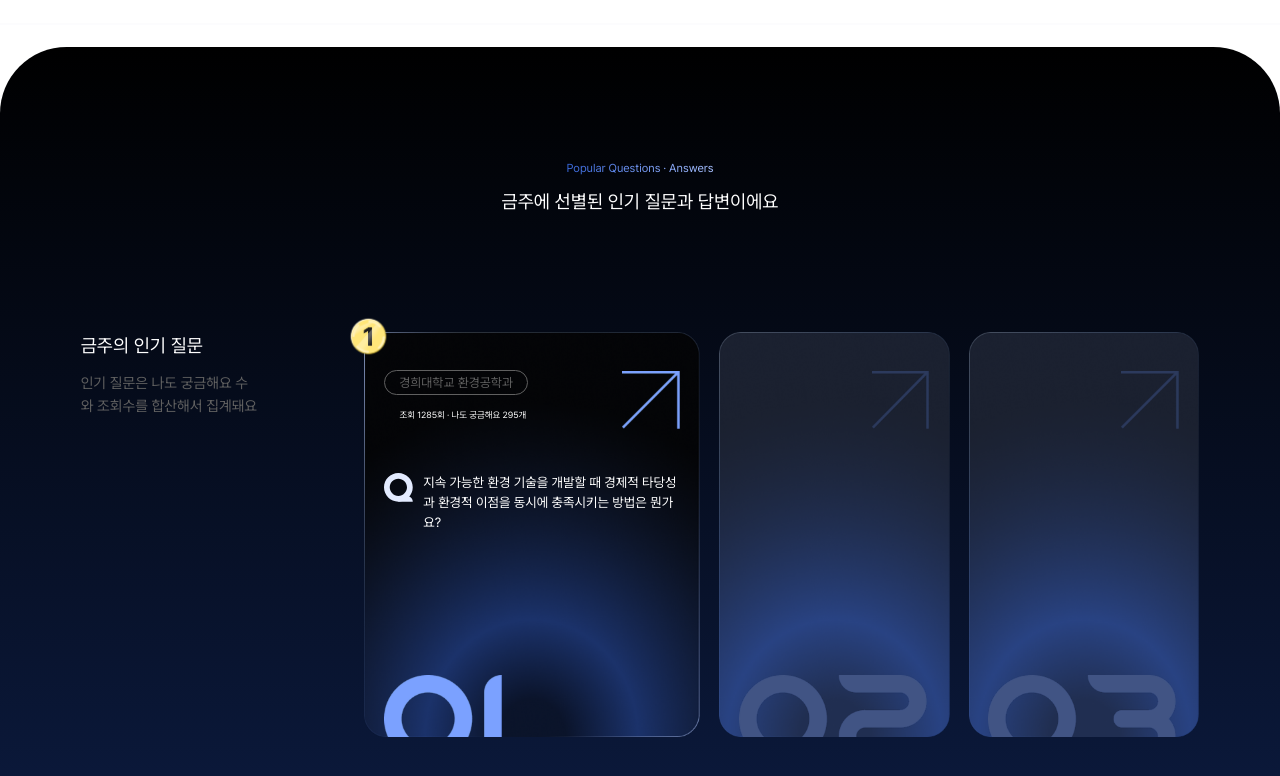
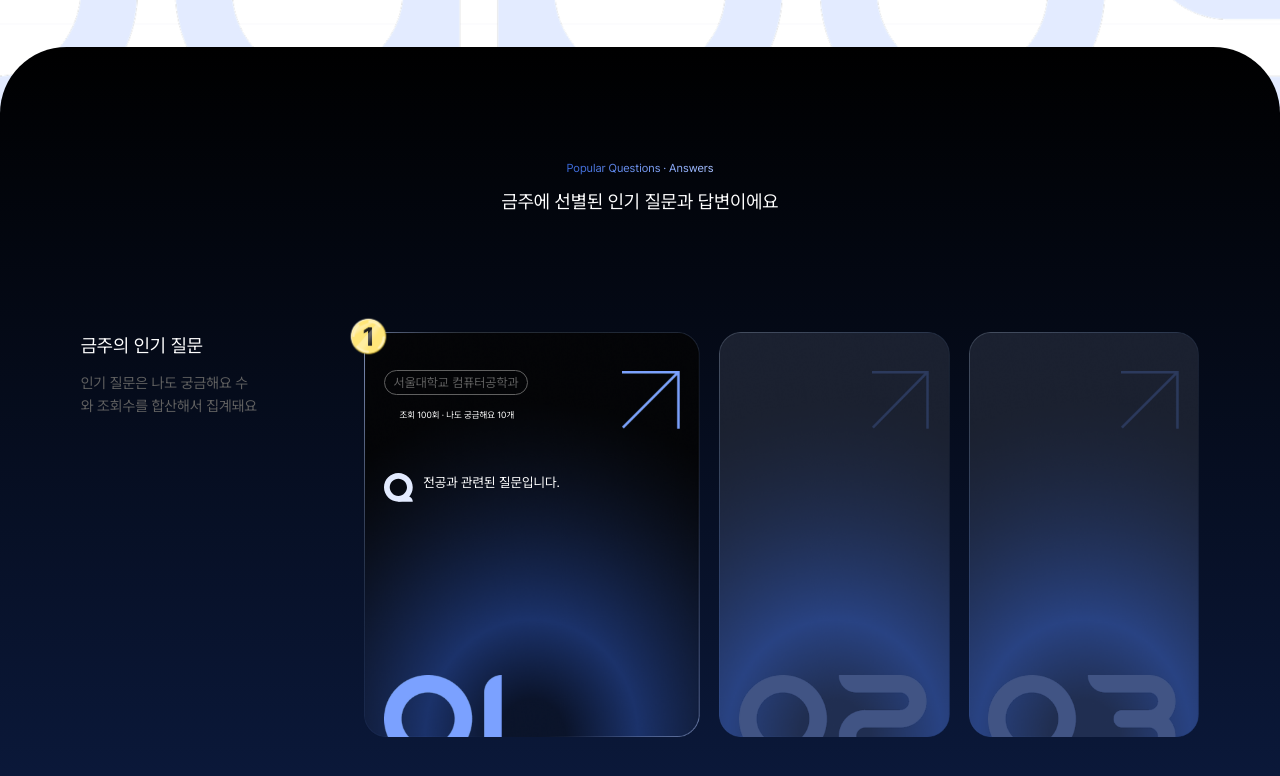
Before and after one commit to mimi-0506/Qampus_FE_deploy, a Next.js app: page /userMain in a window 1280 px wide. Both pictures are taken after a click on the button 650 px from the left and 1201 px from the top of the page. Shown: the part 801-1577 px from the top of the page. Built offline with nearby package versions, Linux system fonts and the light colour scheme.

Commit message:
feat: userMain 일부 더미데이터 작업 완료

```diff
--- a/app/userMain/_components/ActInfo.tsx
+++ b/app/userMain/_components/ActInfo.tsx
@@ -1,6 +1,78 @@
+'use client';
+
+import {useEffect, useState} from 'react';
 import Cards from './Cards';
+import {userMainDataType} from '@/type';
+
+const dummy = {
+  weekly_questions: [
+    {
+      question_id: 1,
+      title: '전공과 관련된 질문입니다.',
+      university_name: '서울대학교',
+      major: '컴퓨터공학과',
+      curious_count: 10,
+      view_count: 100,
+      total_score: 80,
+    },
+    {
+      question_id: 2,
+      title: '이공계 대학원 진학 고민입니다.',
+      university_name: 'KAIST',
+      major: '기계공학과',
+      curious_count: 8,
+      view_count: 90,
+      total_score: 70,
+    },
+    {
+      question_id: 3,
+      title: '세번째 더미 질문입니다.',
+      university_name: '홍익대학교',
+      major: '조소과',
+      curious_count: 10,
+      view_count: 100,
+      total_score: 80,
+    },
+  ],
+  popular_answers: [
+    {
+      question_id: 1,
+      answer_id: 10,
+      title: '이 질문의 제목입니다.',
+      university_name: '서울대학교',
+      content: '이 질문에 대한 답변입니다.',
+      like_count: 25,
+    },
+    {
+      question_id: 3,
+      answer_id: 15,
+      title: '대학원 입학 시 중요한 점은?',
+      university_name: '연세대학교',
+      content: '대학원에서는 연구 주제가 중요합니다.',
+      like_count: 30,
+    },
+    {
+      question_id: 4,
+      answer_id: 16,
+      title: '세번째 더미',
+      university_name: '이화여자대학교',
+      content: '더미3.',
+      like_count: 50,
+    },
+  ],
+};
 
 export default function ActInfo() {
+  const [data, setData] = useState<userMainDataType | null>(null);
+
+  useEffect(() => {
+    getData();
+  }, []);
+
+  const getData = async () => {
+    setData(dummy);
+  };
+
   return (
     <div
       className="absolute w-full top-[60vw] z-10 pb-[26vw] bg-gradient-to-b
@@ -24,7 +96,7 @@ export default function ActInfo() {
         </div>
 
         <div className="flex gap-[1.5vw]">
-          <Cards />
+          <Cards datas={data?.weekly_questions} />
         </div>
       </div>
 
@@ -37,7 +109,7 @@ export default function ActInfo() {
         </div>
 
         <div className="flex gap-[1.5vw]">
-          <Cards />
+          <Cards datas={data?.popular_answers} />
         </div>
       </div>
     </div>
--- /dev/null
+++ b/app/userMain/_components/AnswerCard.tsx
@@ -0,0 +1,93 @@
+'use client';
+import {Dispatch, SetStateAction} from 'react';
+import Image from 'next/image';
+import {answerType} from '@/type';
+
+export default function AnswerCard({
+  index,
+  open,
+  data,
+  setNowOpen,
+}: {
+  index: number;
+  open: boolean;
+  data: answerType | null;
+  setNowOpen: Dispatch<SetStateAction<number>>;
+}) {
+  return (
+    <div
+      className={`relative transition-all duration-500 ease-in-out
+      ${open ? 'w-[26.3vw]' : 'w-[18vw] '} h-[31.7vw]
+      rounded-[1.77vw] box-border overflow-visible`}
+    >
+      <Image
+        src={`/images/user/bg_${open ? 'open' : 'close'}.png`}
+        fill
+        alt="bg"
+        className="transition-opacity duration-500 ease-in-out"
+      />
+
+      <div className="overflow-hidden w-full h-full absolute top-0 left-0">
+        <Image
+          src={`/images/user/number_${index}_${open ? 'open' : 'close'}.png`}
+          width={index === 1 ? 177 : 283}
+          height={133}
+          alt="number"
+          className={`absolute transition-all duration-500 ease-in-out
+         ${index === 1 ? 'aspect-[177/133]' : 'aspect-[283/133]'}
+         ${index === 1 ? 'w-[9.2vw]' : 'w-[14.7vw]'} bottom-[-2vw] z-0
+         ${open ? 'left-[1.6vw]' : index === 1 ? 'left-[4vw]' : 'left-[1.5vw]'}`}
+        />
+      </div>
+
+      <div
+        className={`absolute w-full h-full top-0 box-border z-10
+        transition-opacity duration-500 ease-in-out
+        ${open ? 'opacity-100' : 'opacity-0 pointer-events-none'}`}
+      >
+        <Image
+          src={`/images/user/medal_${index}.png`}
+          width={73}
+          height={73}
+          alt="medal"
+          className="absolute w-[3.8vw] aspect-[1/1] left-[-1.5vw] top-[-1.5vw]"
+        />
+        <div className="w-full h-full py-[3vw] px-[1.6vw]">
+          <div className="flex justify-between">
+            <div className="flex flex-col">
+              <div className="w-[11.25vw] text-[1vw] aspect-[216/38] text-grey2 border border-grey2 rounded-[14.8vw] flex justify-center items-center">
+                {data?.university_name}
+              </div>
+              <div className="mt-[1vw] ml-[1.2vw] text-[0.7vw]">
+                좋아요 {data?.like_count}개
+              </div>
+            </div>
+          </div>
+          <div className="mt-[4vw] gap-[0.8vw] flex text-[1.04vw] items-start">
+            <Image src="/svg/q.svg" width={29} height={29} alt="q" />
+            <div>{data?.title}</div>
+          </div>
+          <div className="mt-[4vw] gap-[0.8vw] flex text-[1.04vw] items-start">
+            <Image src="/svg/a.svg" width={29} height={29} alt="q" />
+            <div>{data?.content}</div>
+          </div>
+        </div>
+      </div>
+
+      <button
+        className="w-[4.5vw] h-[4.5vw] absolute right-[1.6vw] top-[3.1vw] z-10"
+        onClick={() => setNowOpen(open ? 0 : index)}
+      >
+        <div className="relative w-full h-full">
+          <Image
+            src={`/images/user/arrow_${open ? 'open' : 'close'}.png`}
+            fill
+            alt="arrow button"
+            className="transition-transform duration-500 ease-in-out
+            transform rotate-0"
+          />
+        </div>
+      </button>
+    </div>
+  );
+}
--- a/app/userMain/_components/Cards.tsx
+++ b/app/userMain/_components/Cards.tsx
@@ -1,28 +1,44 @@
-'use client';
+import {answerType, questionType} from '@/type';
+import QuestionCard from './QuestionCard';
+import AnswerCard from './AnswerCard';
+import {useState} from 'react';
 
-import {useState} from 'react';
-import Card from './Card';
+export default function Cards({
+  datas,
+}: {
+  datas: questionType[] | answerType[] | undefined;
+}) {
+  const [nowOpen, setNowOpen] = useState<number>(0);
 
-export default function Cards() {
-  const [nowOpen, setNowOpen] = useState<number>(0);
+  if (!datas || datas.length === 0) return null;
 
   return (
     <>
-      <Card
-        index={1}
-        open={nowOpen === 1 ? true : false}
-        setNowOpen={setNowOpen}
-      />
-      <Card
-        index={2}
-        open={nowOpen === 2 ? true : false}
-        setNowOpen={setNowOpen}
-      />
-      <Card
-        index={3}
-        open={nowOpen === 3 ? true : false}
-        setNowOpen={setNowOpen}
-      />
+      {[1, 2, 3].map(index => {
+        const data = datas[index - 1];
+
+        if (!('like_count' in data)) {
+          return (
+            <QuestionCard
+              key={index}
+              index={index}
+              open={nowOpen === index}
+              data={data as questionType}
+              setNowOpen={setNowOpen}
+            />
+          );
+        } else {
+          return (
+            <AnswerCard
+              key={index}
+              index={index}
+              open={nowOpen === index}
+              data={data as answerType}
+              setNowOpen={setNowOpen}
+            />
+          );
+        }
+      })}
     </>
   );
 }
--- a/app/userMain/_components/Card.tsx
+++ b/app/userMain/_components/QuestionCard.tsx
@@ -1,14 +1,17 @@
 'use client';
 import {Dispatch, SetStateAction} from 'react';
 import Image from 'next/image';
+import {questionType} from '@/type';
 
-export default function Card({
+export default function QuestionCard({
   index,
   open,
+  data,
   setNowOpen,
 }: {
   index: number;
   open: boolean;
+  data: questionType | null;
   setNowOpen: Dispatch<SetStateAction<number>>;
 }) {
   return (
@@ -53,19 +56,17 @@ export default function Card({
           <div className="flex justify-between">
             <div className="flex flex-col">
               <div className="w-[11.25vw] text-[1vw] aspect-[216/38] text-grey2 border border-grey2 rounded-[14.8vw] flex justify-center items-center">
-                경희대학교 환경공학과
+                {data?.university_name} {data?.major}
               </div>
               <div className="mt-[1vw] ml-[1.2vw] text-[0.7vw]">
-                조회 1285회 · 나도 궁금해요 295개
+                조회 {data?.view_count}회 · 나도 궁금해요 {data?.curious_count}
+                개
               </div>
             </div>
           </div>
           <div className="mt-[4vw] gap-[0.8vw] flex text-[1.04vw] items-start">
             <Image src="/svg/q.svg" width={29} height={29} alt="q" />
-            <div>
-              지속 가능한 환경 기술을 개발할 때 경제적 타당성과 환경적 이점을
-              동시에 충족시키는 방법은 뭔가요?
-            </div>
+            <div>{data?.title}</div>
           </div>
         </div>
       </div>
--- a/app/userMain/_components/UserInfo.tsx
+++ b/app/userMain/_components/UserInfo.tsx
@@ -45,7 +45,7 @@ export default function UserInfo() {
         />
       </div>
 
-      <div className="relative w-[123vw] aspect-[2365/510] top-[-3vw]">
+      <div className="absolute z-10 w-[123vw] aspect-[2365/510] top-[44.5vw]">
         <Image
           src="/images/logo/logo_big.png"
           fill
--- /dev/null
+++ b/type.ts
@@ -0,0 +1,23 @@
+export type questionType = {
+  question_id: number;
+  title: string;
+  university_name: string;
+  major: string;
+  curious_count: number;
+  view_count: number;
+  total_score: number;
+};
+
+export type answerType = {
+  question_id: number;
+  answer_id: number;
+  title: string;
+  university_name: string;
+  content: string;
+  like_count: number;
+};
+
+export type userMainDataType = {
+  weekly_questions: questionType[];
+  popular_answers: answerType[];
+};
```
Also changed, not shown: public/svg/a.svg (added).
